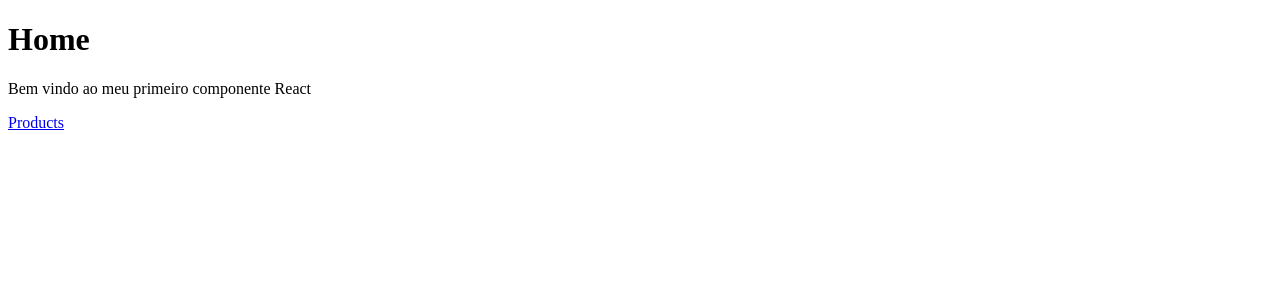
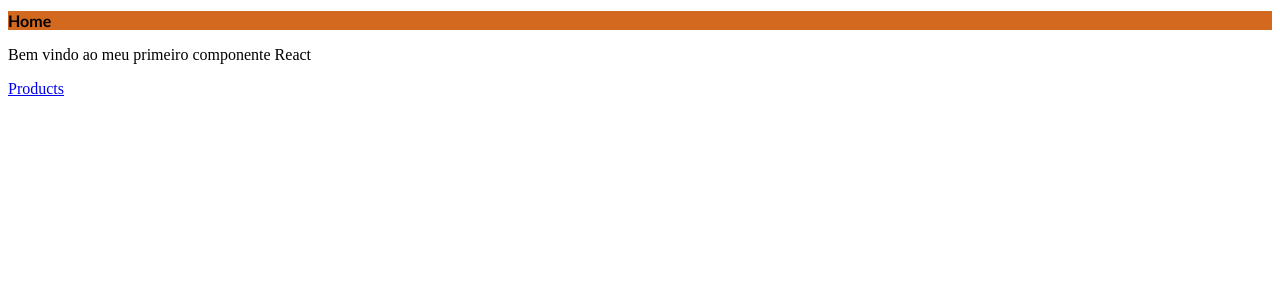
Before and after one commit to elianeMeijomil/aprendendo-nextjs, a Next.js app: page / in a window 1280 px wide. Shown: the top 300 px of the page. Built offline with nearby package versions, Linux system fonts and the light colour scheme.

Commit message:
adicionando algum estilo à aplicação :)

```diff
--- /dev/null
+++ b/pages/_app.js
@@ -0,0 +1,5 @@
+import './style.css'
+
+export default function MyApp( {Component, pageProps}){
+    return <Component {...pageProps} />
+}
--- /dev/null
+++ b/pages/style.css
@@ -0,0 +1,5 @@
+h1 {
+    background-color: chocolate;
+    font-family: 'Trebuchet MS', 'Lucida Sans Unicode', 'Lucida Grande', 'Lucida Sans', Arial, sans-serif;
+    font-size: medium;
+}
```
